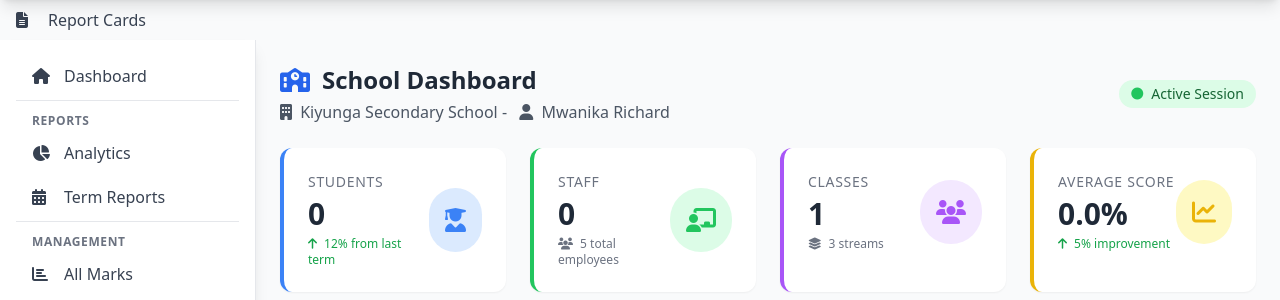
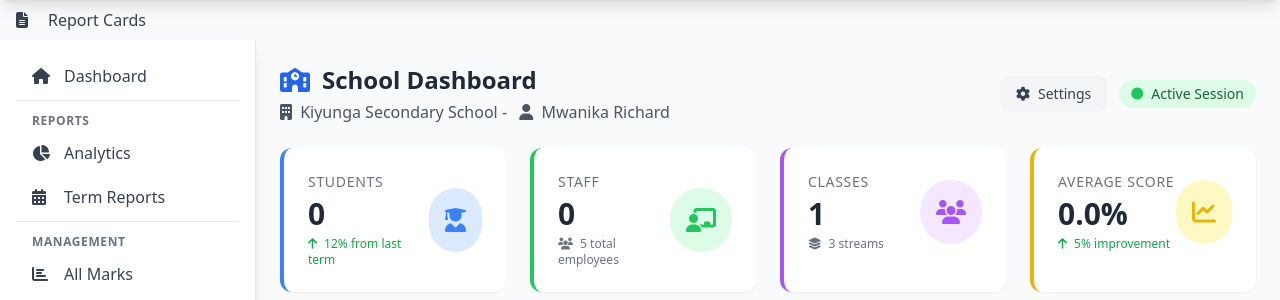
Before and after one commit to Kabuna31/school-management, a Django app: page /dashboard/dos/ in a window 1280 px wide. Shown: the part 65-365 px from the top of the page. Run offline with Django 5.2, Linux system fonts and the light colour scheme; a user stored in the database is signed in; data comes from the database, SQL or seed files in the repository; data that the repository does not hold is empty; parts of the project's set-up code (start-up, migrations or seed data) failed here and were passed over; some libraries are stand-ins or nearby versions.

Commit message:
Add School Settings button to dashboard header

```diff
--- a/templates/core/dashboard/school_admin.html
+++ b/templates/core/dashboard/school_admin.html
@@ -16,7 +16,13 @@
                 <i class="fas fa-user mr-1 ml-2"></i> {{ request.user.get_full_name|default:request.user.username }}
             </p>
         </div>
-        <div class="mt-3 md:mt-0">
+        <div class="mt-3 md:mt-0 flex items-center gap-3">
+            <!-- Settings Button -->
+            <a href="{% url 'core:school_settings' %}"
+               class="inline-flex items-center px-4 py-2 rounded-lg text-sm font-medium bg-gray-100 hover:bg-gray-200 text-gray-700 transition duration-200">
+                <i class="fas fa-cog mr-2"></i>
+                Settings
+            </a>
             <span class="inline-flex items-center px-3 py-1 rounded-full text-sm font-medium bg-green-100 text-green-800">
                 <i class="fas fa-circle text-green-500 text-xs mr-2"></i>
                 Active Session
@@ -90,7 +96,7 @@
 
 <!-- Quick Access Cards -->
 <div class="grid grid-cols-1 md:grid-cols-2 lg:grid-cols-4 gap-6 mb-8">
-    <!-- Report Cards - Using hardcoded URL -->
+    <!-- Report Cards -->
     <a href="/report-cards/"
        class="group bg-gradient-to-r from-green-500 to-emerald-600 text-white rounded-xl shadow-md p-6 hover:shadow-lg transition-all duration-300 transform hover:-translate-y-1 text-center">
         <div class="bg-white/20 rounded-full w-16 h-16 flex items-center justify-center mx-auto mb-3 group-hover:scale-110 transition-transform duration-300">
@@ -101,7 +107,7 @@
         <span class="inline-block mt-3 text-xs bg-white/20 px-3 py-1 rounded-full">New Feature</span>
     </a>
 
-    <!-- Analytics - Using hardcoded URL -->
+    <!-- Analytics -->
     <a href="/analytics/"
        class="group bg-gradient-to-r from-purple-500 to-indigo-600 text-white rounded-xl shadow-md p-6 hover:shadow-lg transition-all duration-300 transform hover:-translate-y-1 text-center">
         <div class="bg-white/20 rounded-full w-16 h-16 flex items-center justify-center mx-auto mb-3 group-hover:scale-110 transition-transform duration-300">
@@ -111,7 +117,7 @@
         <p class="text-sm text-purple-100 mt-1">View performance analytics</p>
     </a>
 
-    <!-- Term Reports - Using hardcoded URL -->
+    <!-- Term Reports -->
     <a href="/reports/term/Term%201/"
        class="group bg-gradient-to-r from-blue-500 to-blue-600 text-white rounded-xl shadow-md p-6 hover:shadow-lg transition-all duration-300 transform hover:-translate-y-1 text-center">
         <div class="bg-white/20 rounded-full w-16 h-16 flex items-center justify-center mx-auto mb-3 group-hover:scale-110 transition-transform duration-300">
@@ -121,7 +127,7 @@
         <p class="text-sm text-blue-100 mt-1">View term performance</p>
     </a>
 
-    <!-- All Marks - Using hardcoded URL -->
+    <!-- All Marks -->
     <a href="/marks/"
        class="group bg-gradient-to-r from-orange-500 to-red-500 text-white rounded-xl shadow-md p-6 hover:shadow-lg transition-all duration-300 transform hover:-translate-y-1 text-center">
         <div class="bg-white/20 rounded-full w-16 h-16 flex items-center justify-center mx-auto mb-3 group-hover:scale-110 transition-transform duration-300">
```
